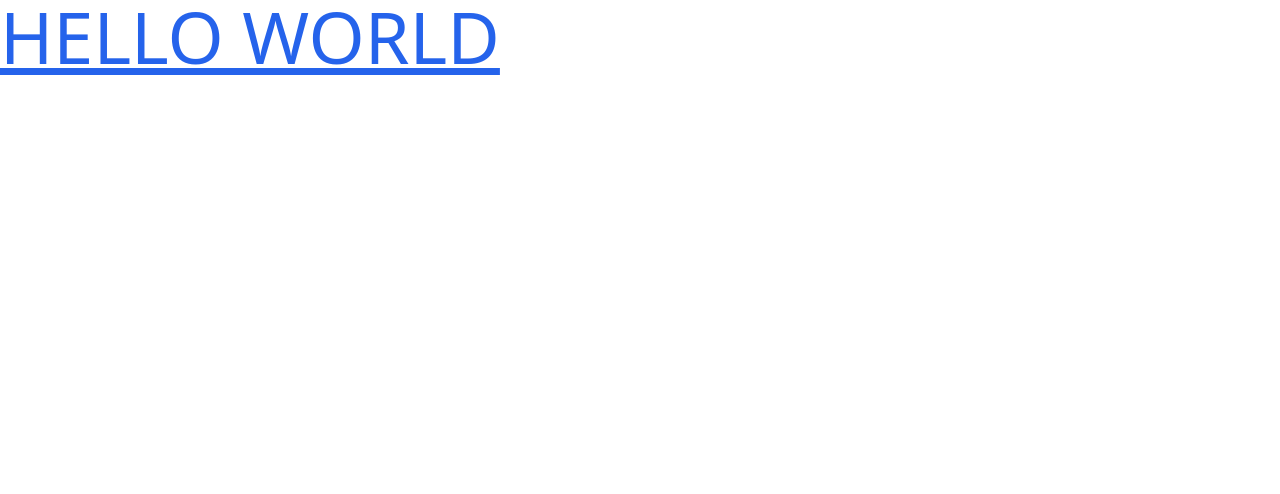
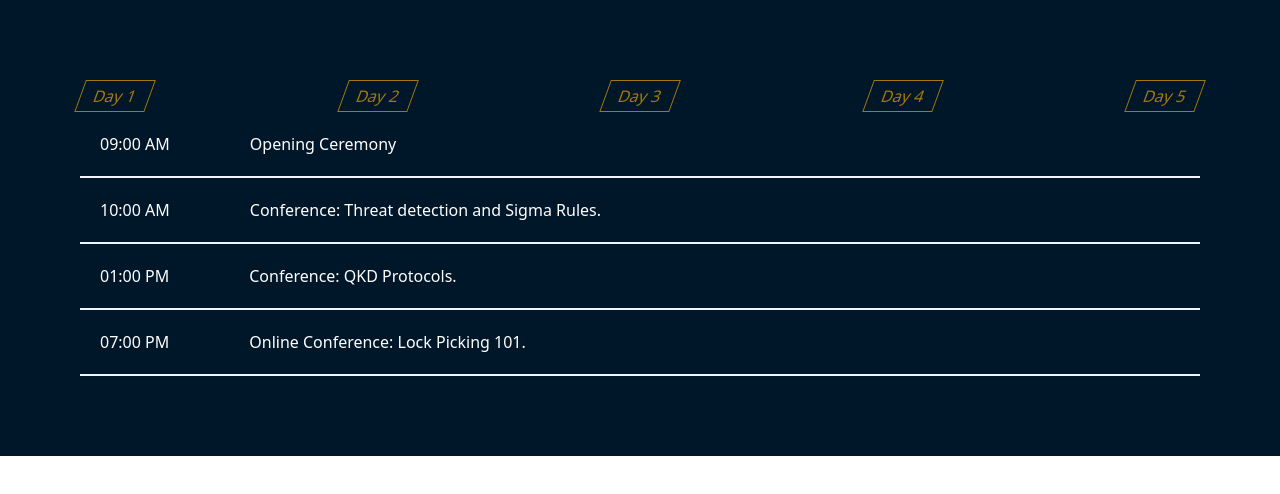
Before and after one commit to Shellmates/InfoSecWeek_2k22_Website, a website: page src/index.html in a window 1280 px wide. Drawn offline with Linux system fonts and the light colour scheme.

Commit message:
buttons + schedule (no js yet)

```diff
--- a/src/index.html
+++ b/src/index.html
@@ -8,7 +8,39 @@
     <title>InfoSec Week Website</title>
 </head>
 <body>
-    <h1 class="text-blue-600 uppercase underline text-7xl">Hello World</h1>
+    <section class="agenda p-20 md:p-10">
+    <div class="flex justify-between my-5 ">
+        <Button class="agenda-parallelogram agenda-button">Day 1</Button>
+        <Button class="agenda-parallelogram agenda-button">Day 2</Button>
+        <Button class="agenda-parallelogram agenda-button">Day 3</Button>
+        <Button class="agenda-parallelogram agenda-button">Day 4</Button>
+        <Button class="agenda-parallelogram agenda-button">Day 5</Button>
+
+    </div>
+
+    <div class="flex flex-col text-white text-sm md:text-base">
+
+            <div class="flex flex-row p-5 border-b-2 border-blue-50  ">
+                <p class="mr-[5em] ">09:00 AM</p>
+                <p>Opening Ceremony</p>
+            </div>
+            <div class="flex flex-row p-5 border-b-2 border-blue-50  ">
+                <p class="mr-[5em]">10:00 AM</p>
+                <p>Conference: Threat detection and Sigma Rules.</p>
+            </div>
+
+            <div class="flex flex-row p-5 border-b-2 border-blue-50  ">
+                <p class="mr-[5em]">01:00 PM</p>
+                <p>Conference: QKD Protocols.</p>
+            </div>
+
+            <div class="flex flex-row p-5 border-b-2 border-blue-50">
+                <p class="mr-[5em]">07:00 PM</p>
+                <p>Online Conference: Lock Picking 101. </p>
+            </div>
+        </div>
+    </section>
+
     <script src="/scripts/scripts.js"></script>
 </body>
 </html>
```
Also changed, not shown: public/styles.css.
